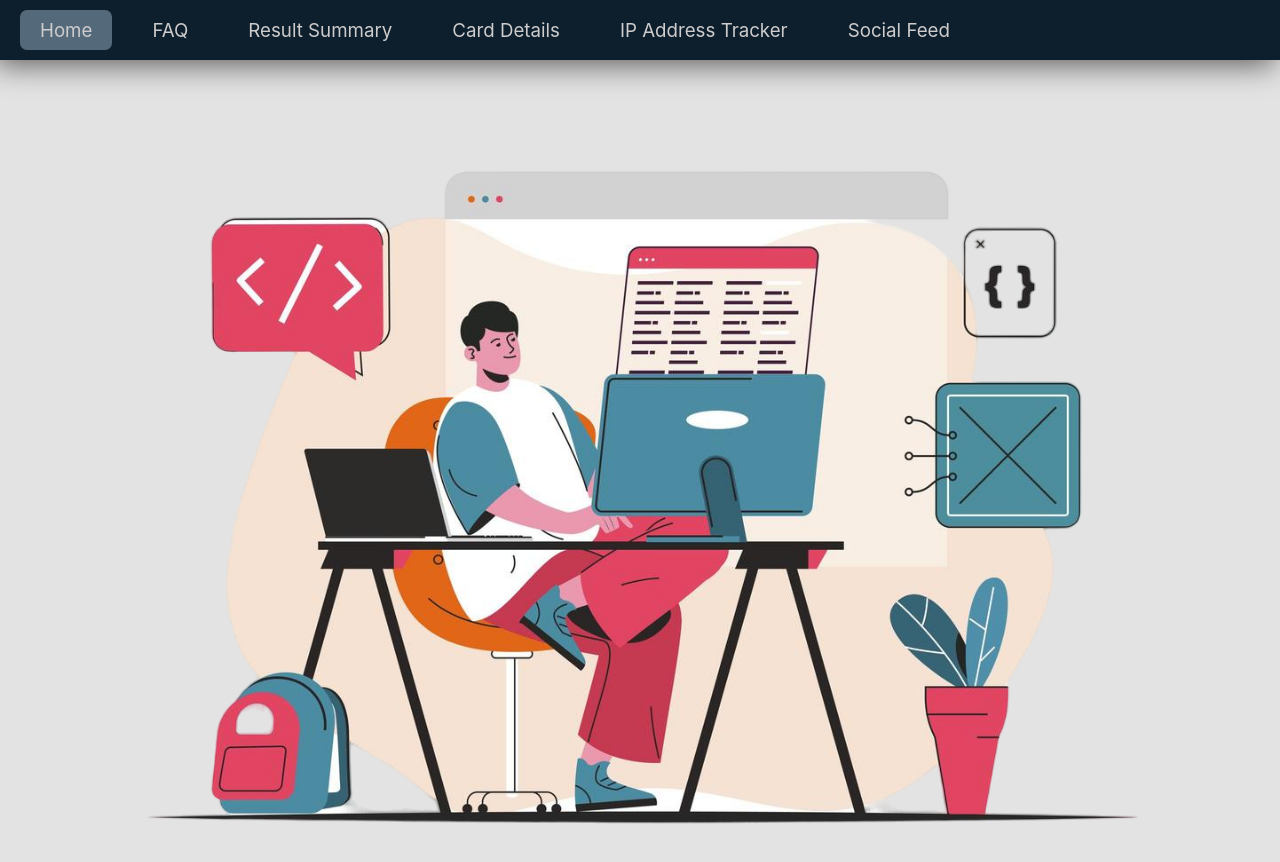
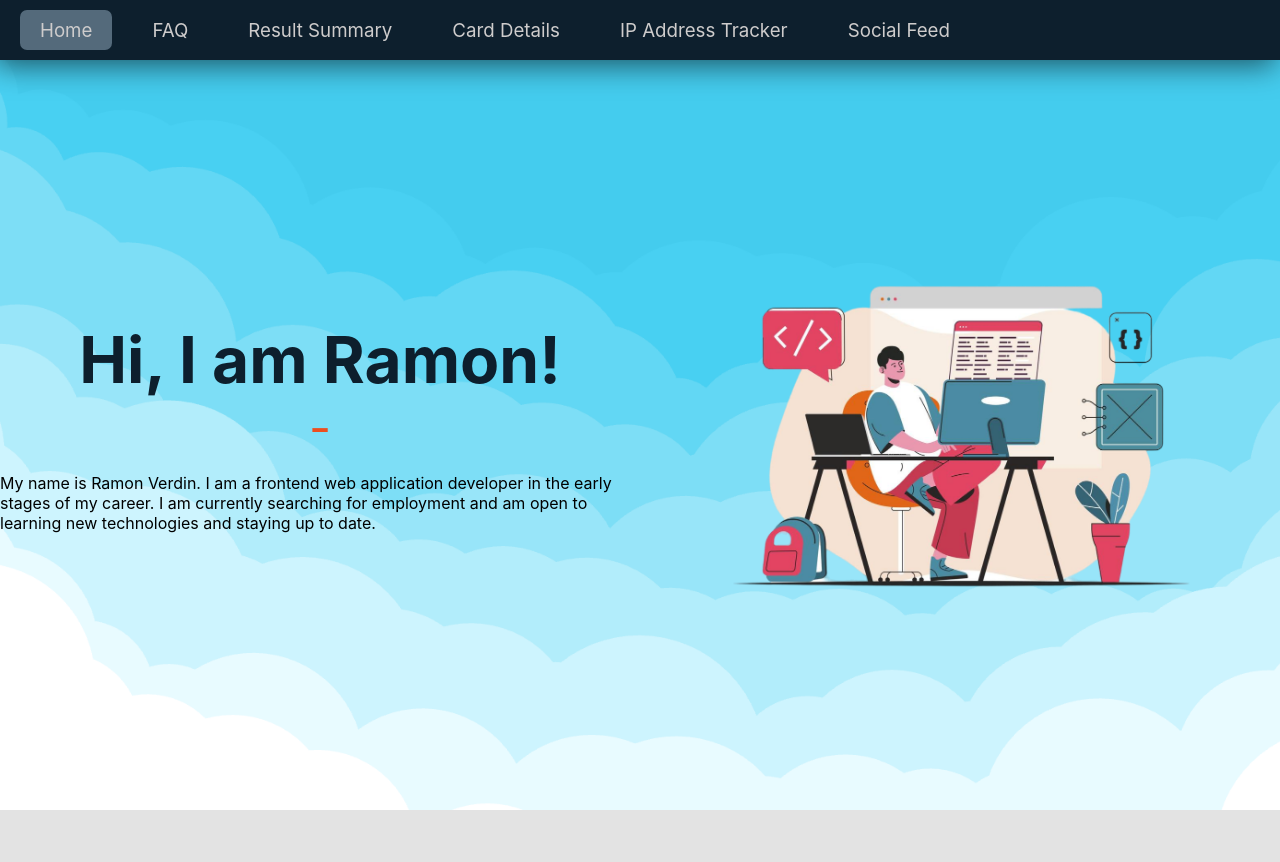
Before and after one commit to ramon-verdinperez/front-end-portfolio, a React (Create React App) app: page / in a window 1280 px wide. Shown: the top 862 px of the page. Built offline with nearby package versions, Linux system fonts and the light colour scheme; the HTML template or start-up script is replaced by a standard one.

Commit message:
Adding welcome text

```diff
--- a/src/about-me/aboutMe.base.tsx
+++ b/src/about-me/aboutMe.base.tsx
@@ -1,9 +1,56 @@
 import sweCoding from './assets/swe-coding.png';
+import styles from './aboutMe.module.css';
+import { useEffect, useState } from 'react';
 
 export const AboutMe = () => {
+
+    const textList: string[] = ['Software Developer', 'Frontend Developer'];
+    const [typeWriterText, setTypeWriteText] = useState('');
+    const [currentTextIndex, setCurrentTextIndex] = useState(0);
+    const [currentListIndex, setCurrentListIndex] = useState(0);
+    const [reverseText, setReverseText] = useState(false);
+
+    useEffect(() => {
+
+        let timeout: any;
+        const currentWord = textList[currentListIndex];
+
+        if (currentTextIndex < currentWord.length && !reverseText) { //Typing
+            timeout = setTimeout(() => {
+                setTypeWriteText(prevText => prevText + currentWord[currentTextIndex]);
+                setCurrentTextIndex(prevIndex => prevIndex + 1);
+            }, 40);
+        } else if (currentTextIndex >= 0 && reverseText) { //Deleting
+            timeout = setTimeout(() => {
+                setTypeWriteText(prevText => prevText.substring(0, currentTextIndex));
+                setCurrentTextIndex(prevIndex => prevIndex - 1);
+            }, 30);
+        } else { //Resetting
+            timeout = setTimeout(() => {
+                if (reverseText && currentTextIndex === -1) setCurrentListIndex(prevIndex => prevIndex === textList.length - 1 ? 0 : currentListIndex + 1);
+                setReverseText(reverseText ? false : true);
+                setCurrentTextIndex(reverseText ? 0 : currentWord.length);
+            }, reverseText ? 500 : 1000);
+        }
+
+        return () => clearTimeout(timeout);
+
+    }, [currentTextIndex, typeWriterText, reverseText]);
+
     return (
-        <div>
-            <img src={sweCoding} alt="A software developer at work" />
+        <div className={styles.outer}>
+            <div className={styles.welcomingContainer}>
+                <div className={styles.welcomeSubContainer}>
+                    <h1 className={styles.welcomeTitle}>Hi, I am Ramon!</h1>
+                    <h1 className={styles.welcomeSubTitle}><span style={{ fontWeight: "400" }}>- </span>{typeWriterText}</h1>
+                    <p>My name is Ramon Verdin. I am a frontend web application developer in the early stages of my career.
+                        I am currently searching for employment and am open to learning new technologies and staying up to date.
+                    </p>
+                </div>
+                <div className={styles.welcomeSubContainer}>
+                    <img style={{ height: '400px' }} src={sweCoding} alt="A software developer at work" />
+                </div>
+            </div>
         </div>
     )
 }
--- /dev/null
+++ b/src/about-me/aboutMe.module.css
@@ -0,0 +1,33 @@
+.outer {
+
+}
+
+.welcomingContainer {
+    height: 750px;
+    width: 100%;
+    background-repeat: no-repeat;
+    background-size: cover;
+    background-image: url(./assets/background-img.png);
+    display: grid;
+    grid-template-columns: 1fr 1fr;
+    align-content: center;
+}
+
+.welcomeSubContainer {
+    display: flex;
+    flex-direction: column;
+    align-items: center;
+    justify-content: center;
+}
+
+.welcomeTitle {
+    font-size: 64px;
+    margin: 0;
+    color: var(--primary-color);
+}
+
+.welcomeSubTitle {
+    font-size: 48px;
+    margin: 0;
+    color: var(--accent-color);
+}
```
Also changed, not shown: src/about-me/assets/background-img.png (added).
